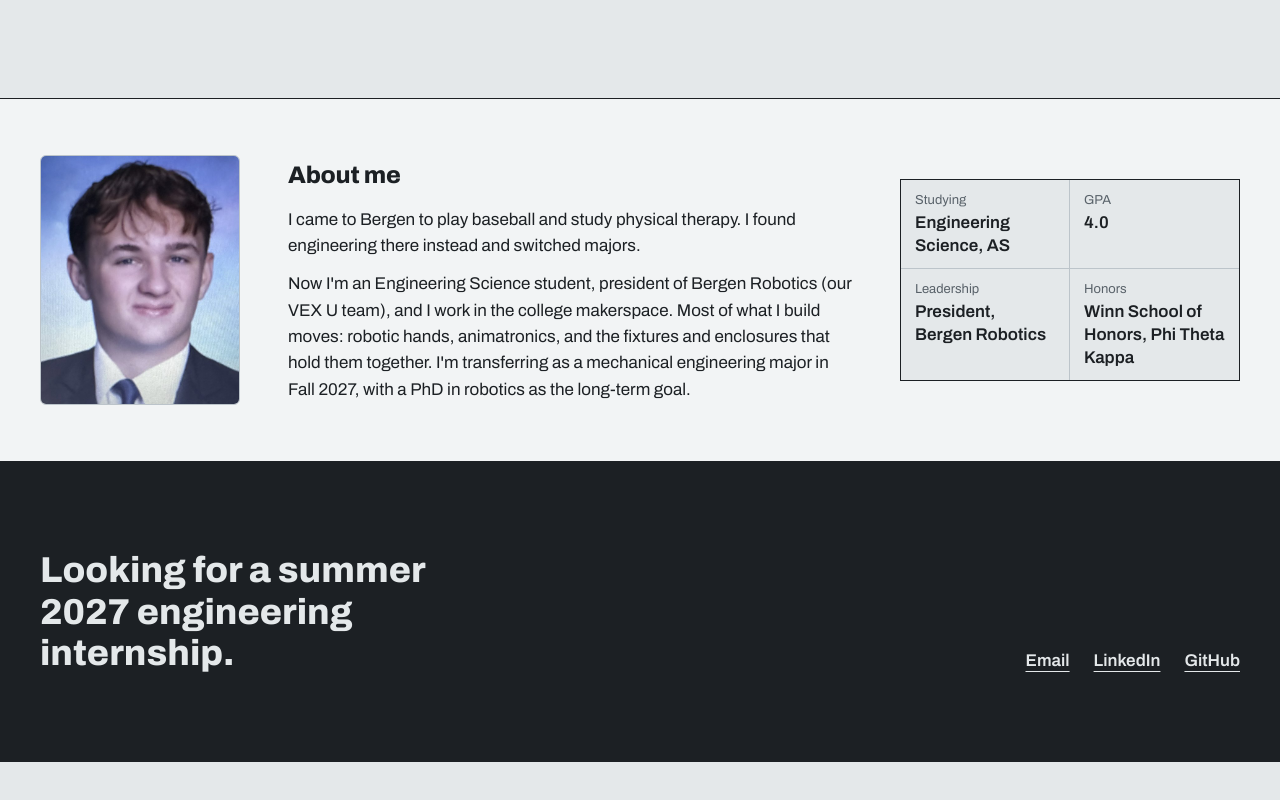
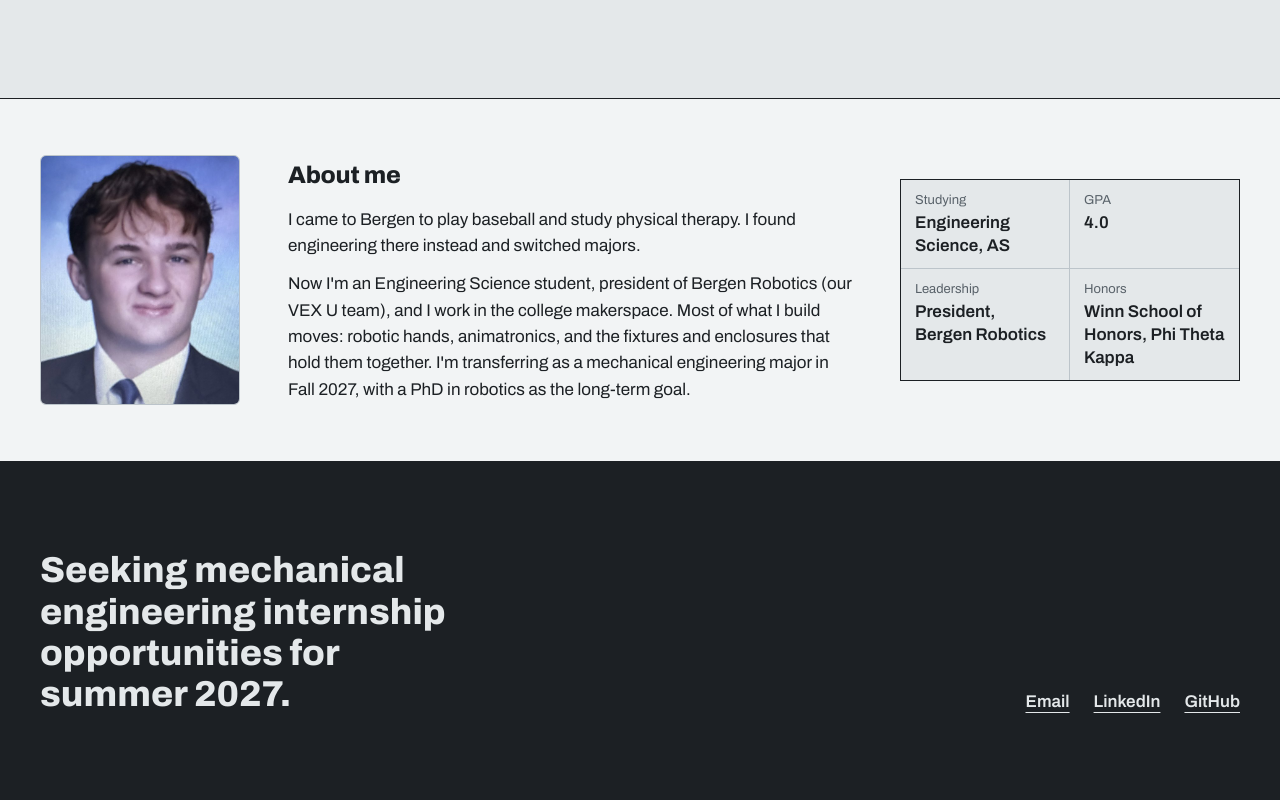
Before and after one commit to trydell29/Mechanical-Design-Portfolio-Tyler-Rydell, a React (Vite) app: page / in a window 1280 px wide. Shown: the part 4803-5603 px from the top of the page. Before the commit the page ends 5565 px from the top, so only its background shows below. Built offline with nearby package versions, Linux system fonts and the light colour scheme.

Commit message:
Reword footer line; move it into content.js
Co-Authored-By: Claude Opus 5.5 <noreply@anthropic.com>
Claude-Session: https://claude.ai/code/session_01UJoAhQq26ZiJCAmbM4omh7

```diff
--- a/src/App.jsx
+++ b/src/App.jsx
@@ -196,7 +196,7 @@ export default function App() {
 
       <footer className="footer">
         <div className="wrap footer__inner">
-          <p className="footer__lead">Looking for a summer 2027 engineering internship.</p>
+          <p className="footer__lead">{site.footer}</p>
           <ul className="footer__links">
             {links.map((l) => (
               <li key={l.label}>
--- a/src/content.js
+++ b/src/content.js
@@ -12,6 +12,7 @@ export const site = {
   email: "trydell29@gmail.com",
   linkedin: "https://www.linkedin.com/in/tylerrydell",
   github: "https://github.com/trydell29",
+  footer: "Seeking mechanical engineering internship opportunities for summer 2027.",
   resume: "", // later: put resume.pdf in /public and set this to "/resume.pdf"
 };
 
```
